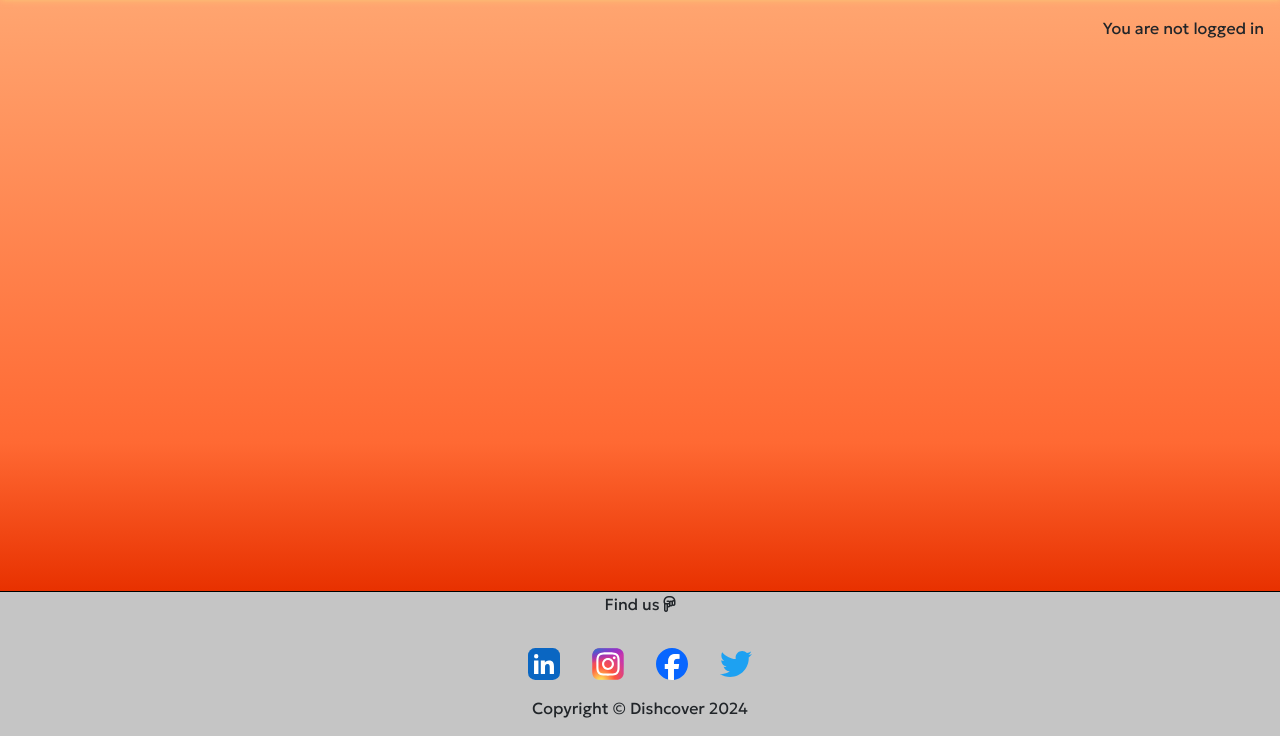
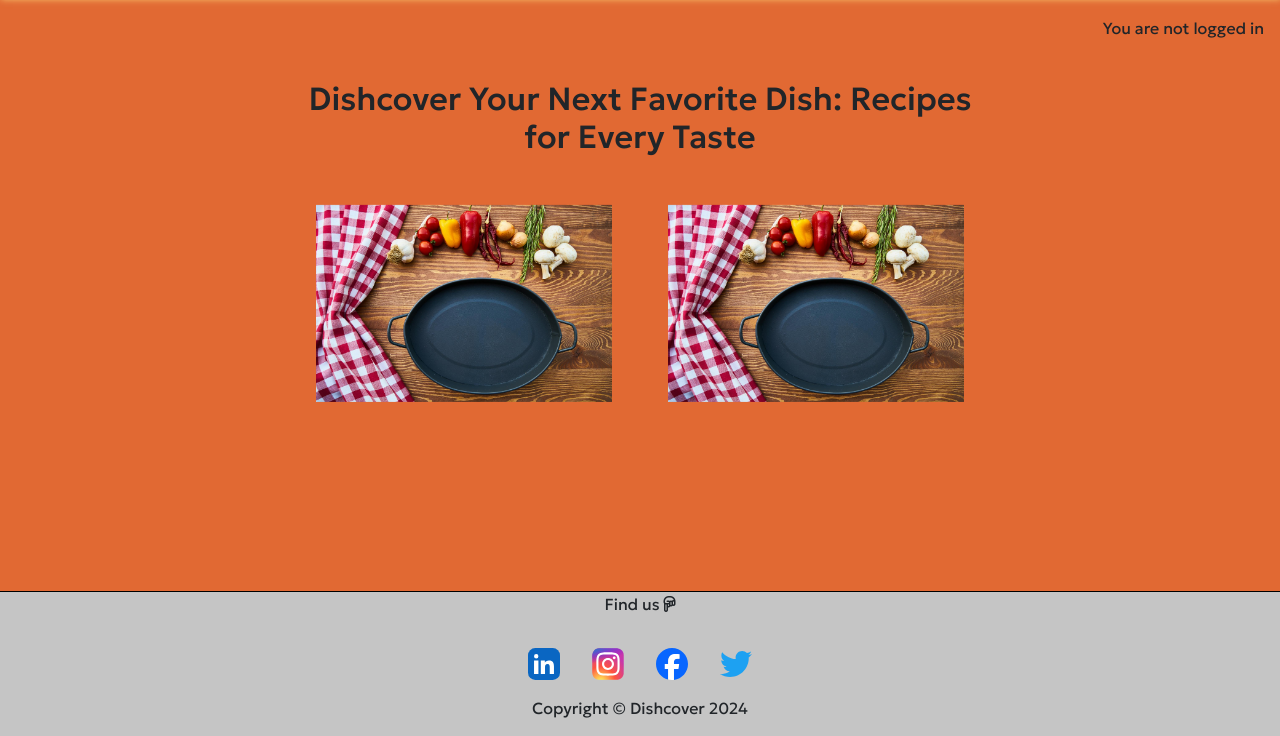
Before and after one commit to Ahmadk-g/dishcover, a Django app: page / in a window 1280 px wide. Shown: the part 64-800 px from the top of the page. Run offline with Django 4.2, Linux system fonts and the light colour scheme; some libraries are stand-ins or nearby versions; some web fonts are replaced.

Commit message:
Style Home page

```diff
--- a/home/templates/home/index.html
+++ b/home/templates/home/index.html
@@ -1 +1,30 @@
 {% extends 'base.html' %}
+{% load static %}
+
+
+{% block content %}
+<div class="container d-flex justify-content-center">
+    <div class="container">
+        <div class="Hero-text row justify-content-center m-4">
+            <section class="text-center col-12 col-md-8">
+                <h2>Dishcover Your Next Favorite Dish: Recipes for Every Taste</h2>
+            </section>
+        </div>
+        <div class="row justify-content-center">
+                <a href="{% url 'recipes' %}" class="home-container col-md-3 m-3" style="width: 20rem;">
+                    <img src="{% static 'images/recipe-hero.jpg' %}" alt="Avatar" class="image" style="width:100%">
+                    <div class="middle">
+                        <div class="text">Check out new recipes</div>
+                    </div>
+                </a>
+                <a  href="{% url 'add_recipes' %}" class="home-container col-md-3 m-3" style="width: 20rem;">
+                    <img src="{% static 'images/recipe-hero.jpg' %}" alt="Avatar" class="image" style="width:100%">
+                    <div class="middle">
+                        <div class="text">Check out new recipes</div>
+                    </div>
+                </a>
+        </div>
+    </div>
+</div>
+
+{% endblock %}
--- a/static/css/style.css
+++ b/static/css/style.css
@@ -17,13 +17,19 @@
 .body-content {
     display: flex;
     flex-direction: column;
+    /* flex-grow: 1;
+    justify-content: center;
+    align-items: center; */
 }
 
 main {
     flex: 1 0 auto;
     /* background-color: rgb(158, 158, 158); */
-    background: rgb(232,49,0);
-    background: linear-gradient(0deg, rgba(232,49,0,1) 0%, rgba(255,105,51,1) 25%, rgba(255,165,112,1) 100%);
+    background-color: rgb(225,105,51);
+    /* background: linear-gradient(0deg, rgba(232,49,0,1) 0%, rgba(255,105,51,1) 25%, rgba(255,165,112,1) 100%); */
+    /* display: flex;
+    flex-direction: column; */
+
 }
 
 /* Header */
@@ -92,6 +98,50 @@
     background-color: #fff;
     color: #23BBBB;
 }
+
+
+/* Home page */
+
+.home-container {
+    position: relative;
+    width: 50%;
+  }
+
+  .image {
+    opacity: 1;
+    display: block;
+    width: 100%;
+    height: auto;
+    transition: .5s ease;
+    backface-visibility: hidden;
+  }
+
+  .middle {
+    transition: .5s ease;
+    opacity: 0;
+    position: absolute;
+    top: 50%;
+    left: 50%;
+    transform: translate(-50%, -50%);
+    -ms-transform: translate(-50%, -50%);
+    text-align: center;
+  }
+
+  .home-container:hover .image {
+    opacity: 0.3;
+  }
+
+  .home-container:hover .middle {
+    opacity: 1;
+  }
+
+  .text {
+    background-color: #04AA6D;
+    color: white;
+    font-size: 16px;
+    padding: 16px 32px;
+  }
+
 
 
 /* Add recipe form */
```
Also changed, not shown: static/images/recipe-hero.jpg (added), 1 other file.
